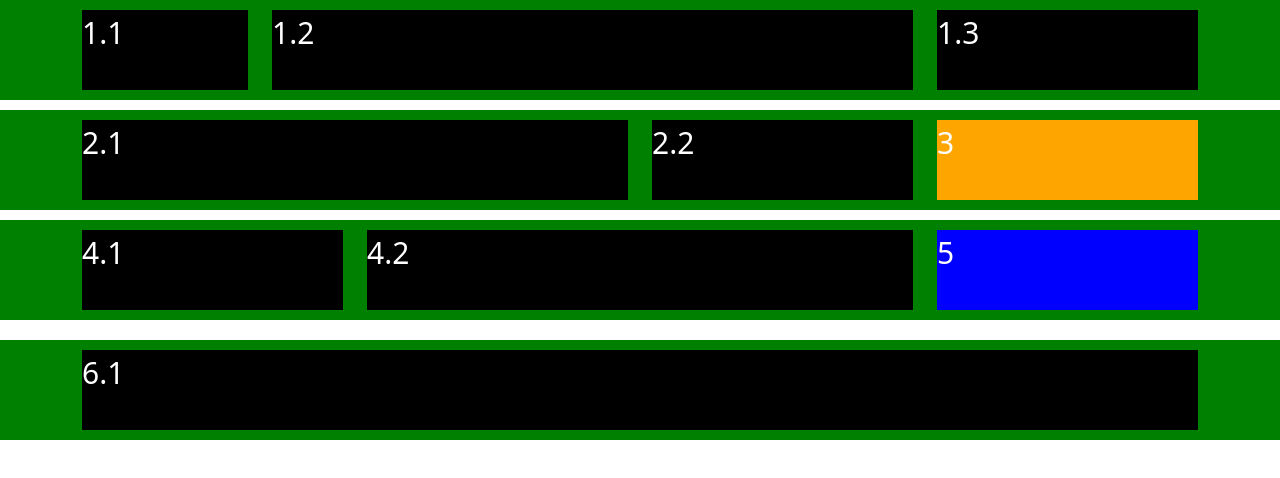
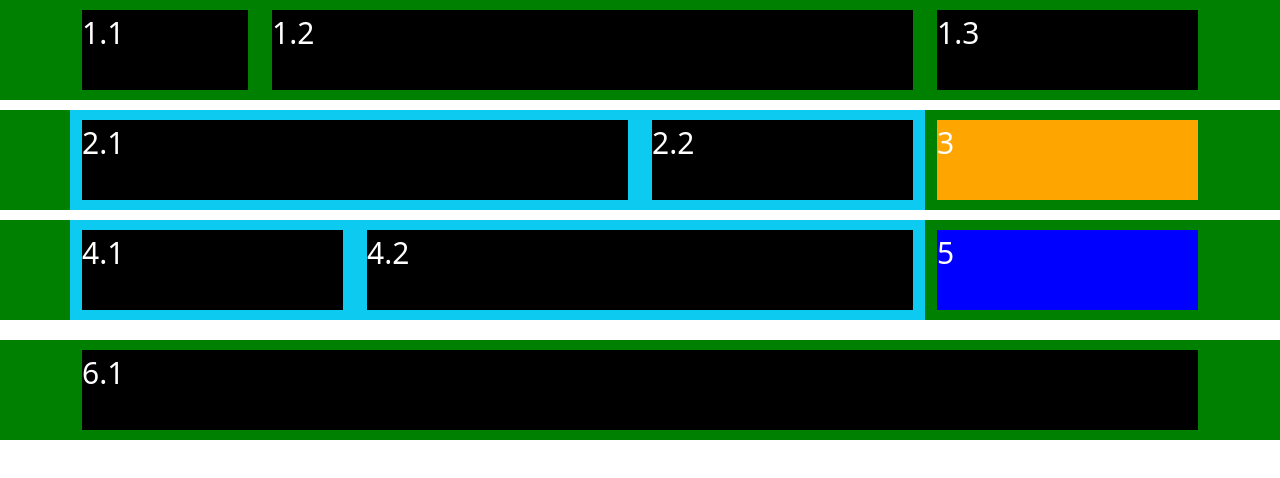
Before and after one commit to pushpomomo/bootstrap-layout, a plain HTML site: page index.html in a window 1280 px wide. Drawn offline with nearby package versions, Linux system fonts and the light colour scheme.

Commit message:
Update index.html
some items missing

```diff
--- a/index.html
+++ b/index.html
@@ -41,10 +41,10 @@
         <div class="row">
           <div class="col-md-9">
            <div class="row">
-            <div class="col-md-8 d-sm-block d-none">
+            <div class="col-md-8 d-sm-block d-none bg-info">
               <div class="box red">2.1</div>
                </div>
-              <div class="col-md-4">
+              <div class="col-md-4 bg-info">
               <div class="box">2.2</div>
             </div>
            </div>
@@ -60,13 +60,13 @@
         <div class="row">
           <div class="col-md-9">
             <div class="row">
-             <div class="col-md-4 col-sm-9">
+             <div class="col-md-4 col-sm-9 bg-info">
                <div class="box">4.1</div>
              </div>
              <div class="col-sm-3 d-md-none d-block">
               <div class="box black">3</div>
               </div>
-             <div class="col-md-8 col-sm-12">
+             <div class="col-md-8 col-sm-12 bg-info">
                <div class="box">4.2</div>
              </div>
             </div>
```
